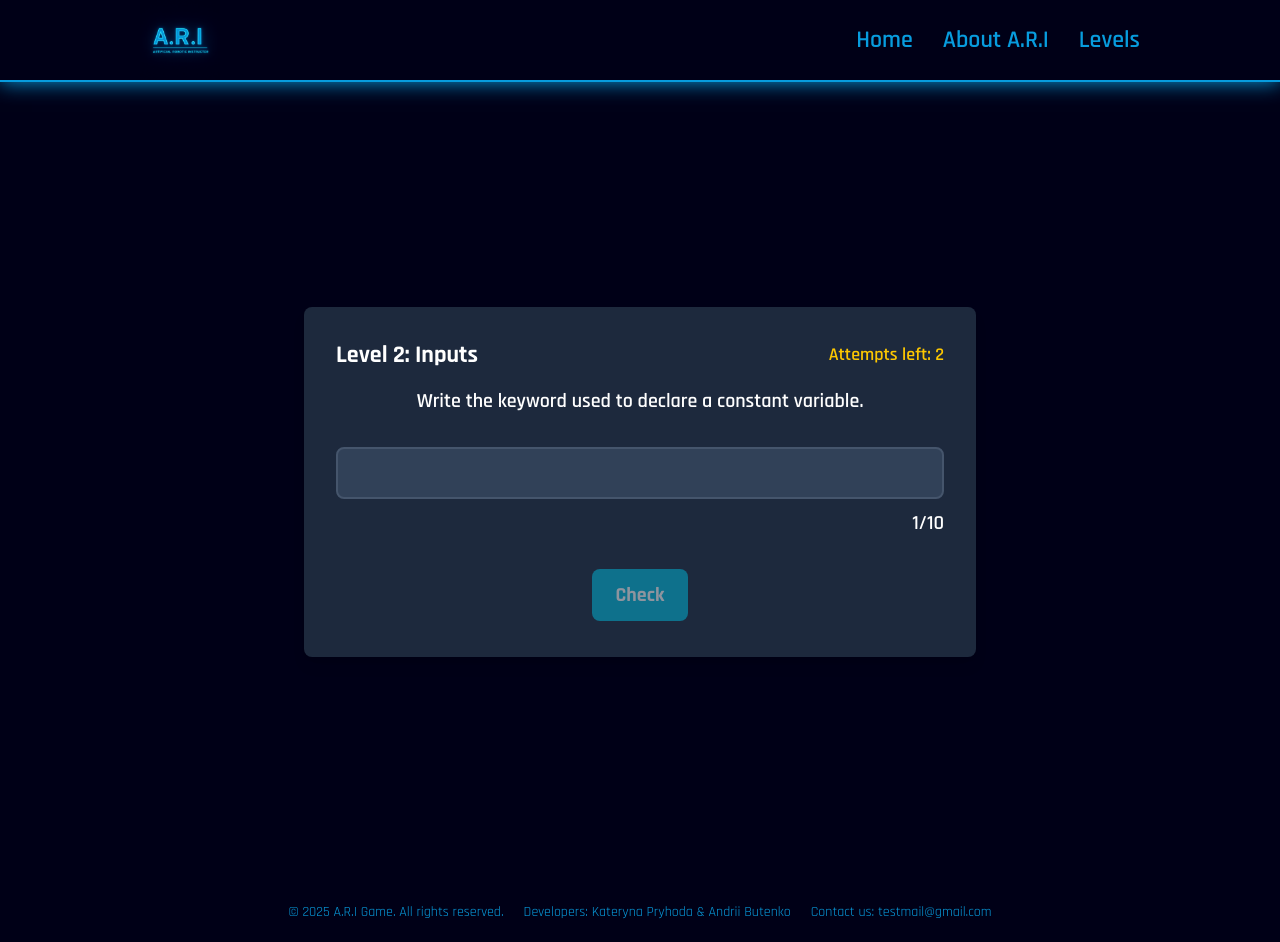
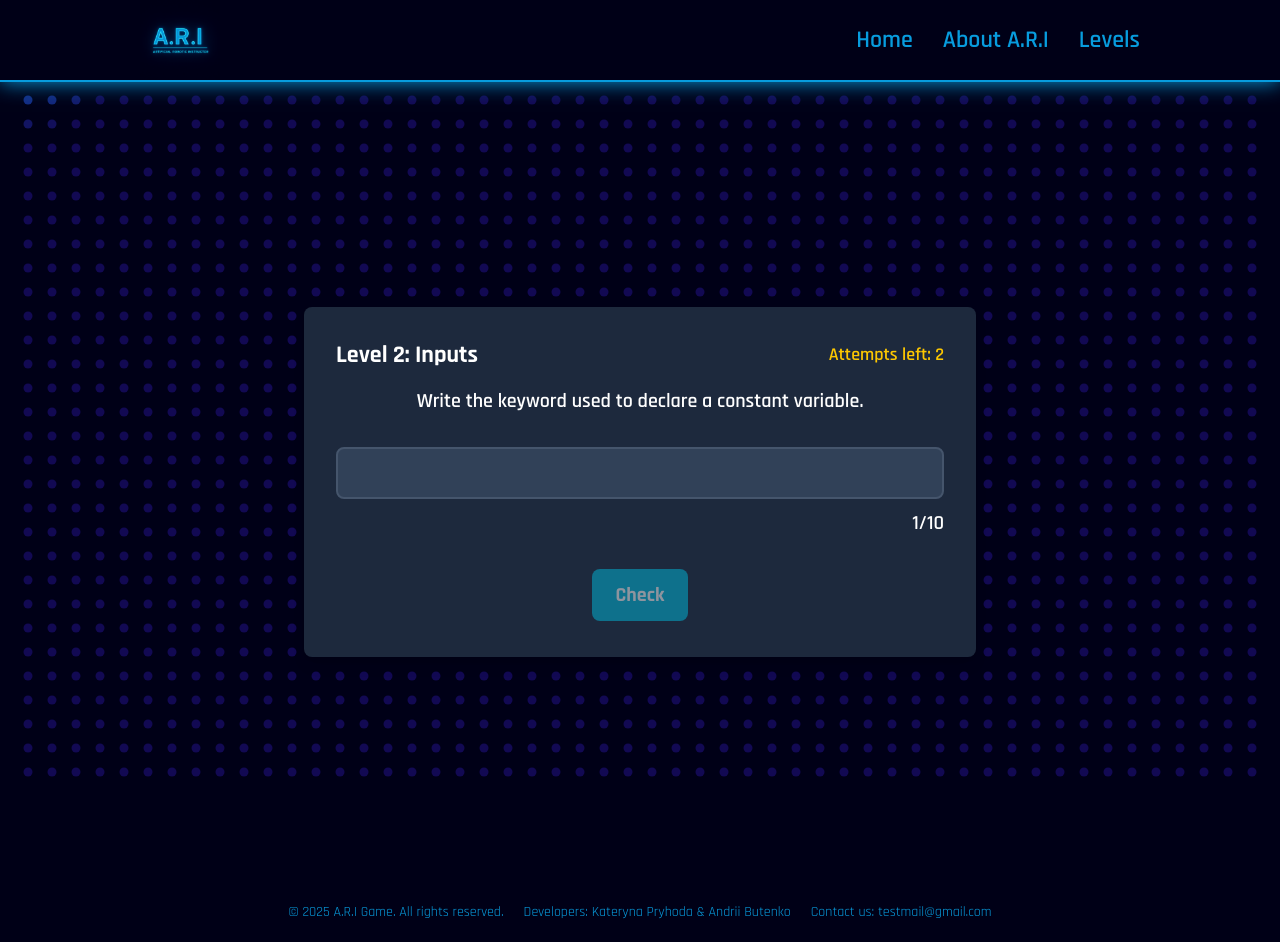
Before and after one commit to netkatya/js-game, a Next.js app: page /quiz/levelTwo in a window 1280 px wide. Built offline with nearby package versions, Linux system fonts and the light colour scheme.

Commit message:
dots updated

```diff
--- a/app/data/level5.json
+++ b/app/data/level5.json
@@ -52,8 +52,8 @@
         "id": 48,
         "type": "debug",
         "question": "Fix the function to return the total age of all people in the object. (1 errors)",
-  "default": "function totalAge(people) {\n  let sum = 0;\n  for (let person in people) {\n    sum += people.person.age;\n  }\n  return sum;\n}",
-  "solution": "function totalAge(people) {\n  let sum = 0;\n  for (let person in people) {\n    sum += people[person].age;\n  }\n  return sum;\n}"
+        "default": "function totalAge(people) {\n  let sum = 0;\n  for (let person in people) {\n    sum += people.person.age;\n  }\n  return sum;\n}",
+        "solution": "function totalAge(people) {\n  let sum = 0;\n  for (let person in people) {\n    sum += people[person].age;\n  }\n  return sum;\n}"
     },
     {
         "id": 49,
--- a/app/quiz/levelFive/page.tsx
+++ b/app/quiz/levelFive/page.tsx
@@ -93,8 +93,8 @@ export default function Level4Page() {
         <DotGrid
           dotSize={9}
           gap={15}
-          baseColor="#02AFE8"
-          activeColor="#5227FF"
+          baseColor="#120953"
+          activeColor="#1481F5"
           proximity={120}
           shockRadius={250}
           shockStrength={5}
--- a/app/quiz/levelFour/page.tsx
+++ b/app/quiz/levelFour/page.tsx
@@ -93,8 +93,8 @@ export default function Level4Page() {
         <DotGrid
           dotSize={9}
           gap={15}
-          baseColor="#02AFE8"
-          activeColor="#5227FF"
+          baseColor="#120953"
+          activeColor="#1481F5"
           proximity={120}
           shockRadius={250}
           shockStrength={5}
--- a/app/quiz/levelOne/page.tsx
+++ b/app/quiz/levelOne/page.tsx
@@ -3,6 +3,7 @@ import { useState, useEffect } from "react";
 import { QuizTask } from "@/types/quiz";
 import level1Data from "@/app/data/level1.json";
 import LevelComplete from "@/components/LevelComplete/LevelComplete";
+import DotGrid from "@/components/Dots/Dots";
 
 export default function Level1Page() {
   const questions: QuizTask[] = level1Data;
@@ -127,6 +128,28 @@ export default function Level1Page() {
 
   return (
     <main className="min-h-screen flex items-center justify-center p-4">
+      <div
+        style={{
+          position: "absolute",
+          top: 0,
+          left: 0,
+          width: "100%",
+          height: "100%",
+          zIndex: -1,
+        }}
+      >
+        <DotGrid
+          dotSize={9}
+          gap={15}
+          baseColor="#120953"
+          activeColor="#1481F5"
+          proximity={120}
+          shockRadius={250}
+          shockStrength={5}
+          resistance={750}
+          returnDuration={1.5}
+        />
+      </div>
       <div className="w-full max-w-2xl text-white">
         <div className="p-8 bg-slate-800 rounded-lg shadow-lg">
           <div className="flex justify-between items-center">
--- a/app/quiz/levelThree/page.tsx
+++ b/app/quiz/levelThree/page.tsx
@@ -92,8 +92,8 @@ export default function Level3Page() {
         <DotGrid
           dotSize={9}
           gap={15}
-          baseColor="#02AFE8"
-          activeColor="#5227FF"
+          baseColor="#120953"
+          activeColor="#1481F5"
           proximity={120}
           shockRadius={250}
           shockStrength={5}
--- a/app/quiz/levelTwo/page.tsx
+++ b/app/quiz/levelTwo/page.tsx
@@ -3,6 +3,7 @@ import level2Data from "@/app/data/level2.json";
 import { useState, useEffect } from "react";
 import { InputTask } from "@/types/quiz";
 import LevelComplete from "@/components/LevelComplete/LevelComplete";
+import DotGrid from "@/components/Dots/Dots";
 
 export default function LevelTwo() {
   const questions: InputTask[] = level2Data;
@@ -126,6 +127,28 @@ export default function LevelTwo() {
 
   return (
     <main className="min-h-screen flex items-center justify-center p-4">
+      <div
+        style={{
+          position: "absolute",
+          top: 0,
+          left: 0,
+          width: "100%",
+          height: "100%",
+          zIndex: -1,
+        }}
+      >
+        <DotGrid
+          dotSize={9}
+          gap={15}
+          baseColor="#120953"
+          activeColor="#1481F5"
+          proximity={120}
+          shockRadius={250}
+          shockStrength={5}
+          resistance={750}
+          returnDuration={1.5}
+        />
+      </div>
       <div className="w-full max-w-2xl text-white">
         <div className="p-8 bg-slate-800 rounded-lg shadow-lg">
           <div className="flex justify-between items-center">
```
